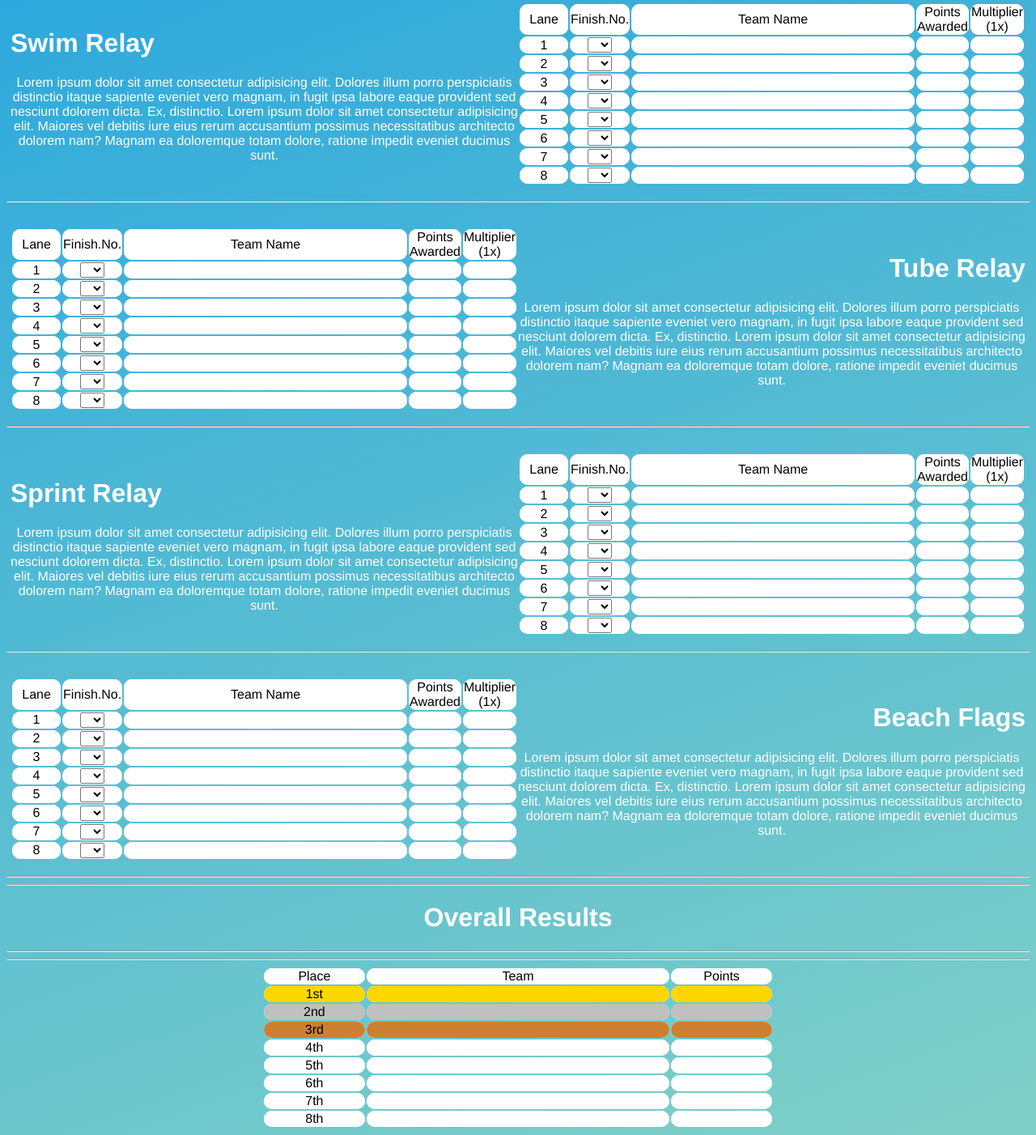
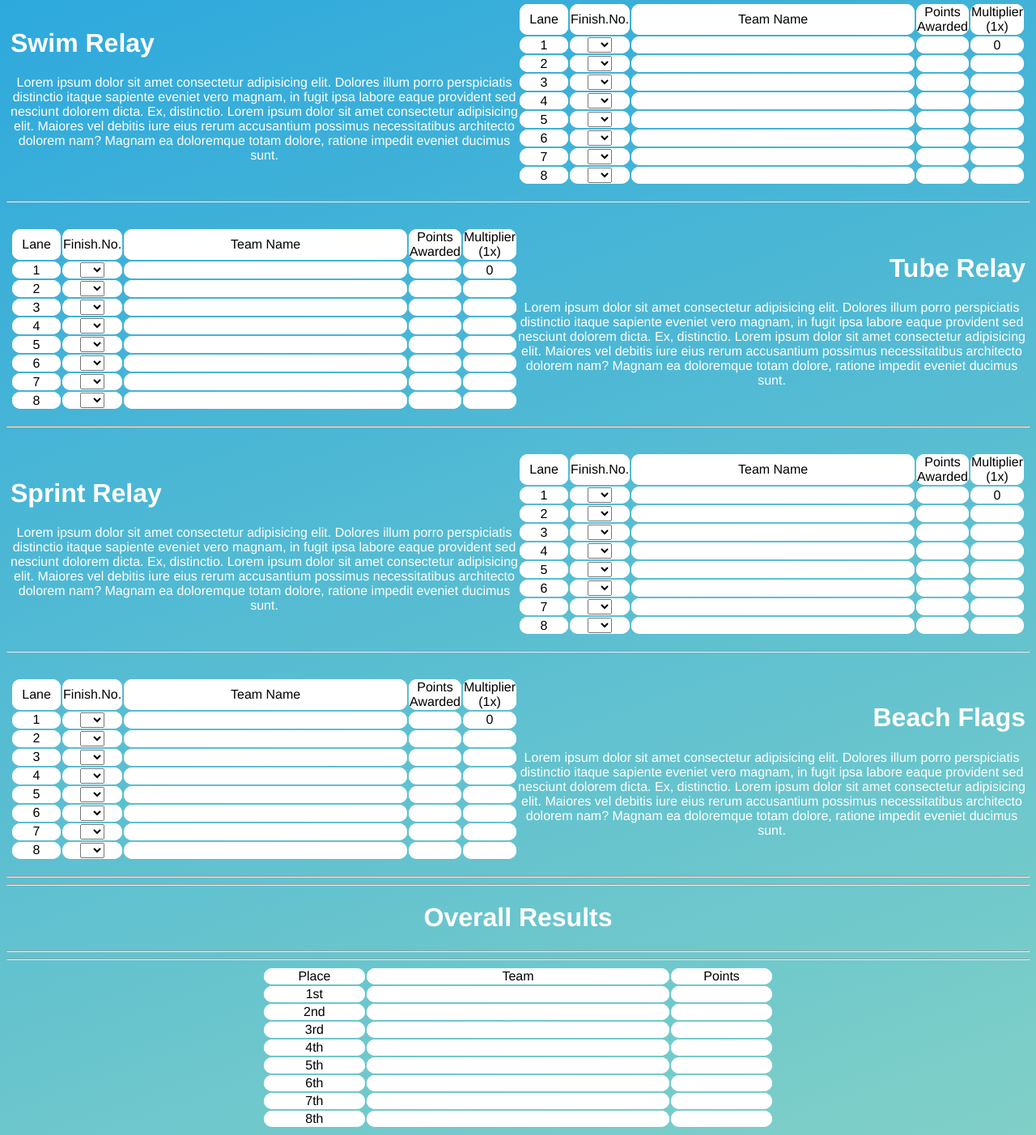
Before and after one commit to The-Iceburg/BLGCEOSICC, a plain HTML site: page index.html in a window 1280 px wide. Shown: the part 1036-2438 px from the top of the page at 81% size. Drawn offline with Linux system fonts and the light colour scheme.

Commit message:
scuffed working

```diff
--- a/index.html
+++ b/index.html
@@ -52,7 +52,7 @@
                             <option value="15">1</option><option value="12">2</option><option value="10">3</option><option value="8">4</option>
                             <option value="6">5</option><option value="4">6</option><option value="2">7</option><option value="1">8</option>
                         </select>
-                    </td><td width="30%" class="team1name"></td><td width="5%" id="R1BRPA"></td><td width="5%" id="R1BRMU">1</td></tr>
+                    </td><td width="30%" class="team1name"></td><td width="5%" id="R1BRPA"></td><td width="5%" id="R1BRMU">0</td></tr>
                     <tr><td width="5%">2</td><td width="5%">
                         <select id="R2BRFP" onchange="pointAward('R2BRPA')">
                             <option hidden></option>
@@ -128,7 +128,7 @@
                             <option value="15">1</option><option value="12">2</option><option value="10">3</option><option value="8">4</option>
                             <option value="6">5</option><option value="4">6</option><option value="2">7</option><option value="1">8</option>
                         </select>
-                    </td><td width="30%" class="team1name"></td><td width="5%" id="R1ABPA"></td><td width="5%" id="R1ABMU"></td></tr>
+                    </td><td width="30%" class="team1name"></td><td width="5%" id="R1ABPA"></td><td width="5%" id="R1ABMU">0</td></tr>
                     <tr><td width="5%">2</td><td width="5%">
                         <select id="R2ABFP" onchange="pointAward('R2ABPA')">
                             <option hidden></option>
@@ -204,7 +204,7 @@
                             <option value="15">1</option><option value="12">2</option><option value="10">3</option><option value="8">4</option>
                             <option value="6">5</option><option value="4">6</option><option value="2">7</option><option value="1">8</option>
                         </select>
-                    </td><td width="30%" class="team1name"></td><td width="5%" id="R1SRPA"></td><td width="5%" id="R1SRMU"></td></tr>
+                    </td><td width="30%" class="team1name"></td><td width="5%" id="R1SRPA"></td><td width="5%" id="R1SRMU">0</td></tr>
                     <tr><td width="5%">2</td><td width="5%">
                         <select id="R2SRFP" onchange="pointAward('R2SRPA')">
                             <option hidden></option>
@@ -280,7 +280,7 @@
                             <option value="15">1</option><option value="12">2</option><option value="10">3</option><option value="8">4</option>
                             <option value="6">5</option><option value="4">6</option><option value="2">7</option><option value="1">8</option>
                         </select>
-                    </td><td width="30%" class="team1name"></td><td width="5%" id="R1TRPA"></td><td width="5%" id="R1TRMU"></td></tr>
+                    </td><td width="30%" class="team1name"></td><td width="5%" id="R1TRPA"></td><td width="5%" id="R1TRMU">0</td></tr>
                     <tr><td width="5%">2</td><td width="5%">
                         <select id="R2TRFP" onchange="pointAward('R2TRPA')">
                             <option hidden></option>
@@ -356,7 +356,7 @@
                             <option value="15">1</option><option value="12">2</option><option value="10">3</option><option value="8">4</option>
                             <option value="6">5</option><option value="4">6</option><option value="2">7</option><option value="1">8</option>
                         </select>
-                    </td><td width="30%" class="team1name"></td><td width="5%" id="R1RRPA"></td><td width="5%" id="R1RRMU"></td></tr>
+                    </td><td width="30%" class="team1name"></td><td width="5%" id="R1RRPA"></td><td width="5%" id="R1RRMU">0</td></tr>
                     <tr><td width="5%">2</td><td width="5%">
                         <select id="R2RRFP" onchange="pointAward('R2RRPA')">
                             <option hidden></option>
@@ -432,7 +432,7 @@
                             <option value="15">1</option><option value="12">2</option><option value="10">3</option><option value="8">4</option>
                             <option value="6">5</option><option value="4">6</option><option value="2">7</option><option value="1">8</option>
                         </select>
-                    </td><td width="30%" class="team1name"></td><td width="5%" id="R1BFPA"></td><td width="5%" id="R1BFMU"></td></tr>
+                    </td><td width="30%" class="team1name"></td><td width="5%" id="R1BFPA"></td><td width="5%" id="R1BFMU">0</td></tr>
                     <tr><td width="5%">2</td><td width="5%">
                         <select id="R2BFFP" onchange="pointAward('R2BFPA')">
                             <option hidden></option>
@@ -499,9 +499,9 @@
         <hr>
         <table align="center" width="50%">
             <tr><td width="10%">Place</td><td width="30%">Team</td><td width="10%">Points</td></tr>
-            <tr><td width="10%" id="first">1st</td><td width="30%" id="first"></td><td width="10%" id="first"></td></tr>
-            <tr><td width="10%" id="second">2nd</td><td width="30%" id="second"></td><td width="10%" id="second"></td></tr>
-            <tr><td width="10%" id="third">3rd</td><td width="30%" id="third"></td><td width="10%" id="third"></td></tr>
+            <tr><td width="10%" class="first">1st</td><td width="30%" class="first" id="1teamname"></td><td width="10%" class="first" id="1teampoints"></td></tr>
+            <tr><td width="10%" class="second">2nd</td><td width="30%" class="second"></td><td width="10%" class="second"></td></tr>
+            <tr><td width="10%" class="third">3rd</td><td width="30%" class="third"></td><td width="10%" class="third"></td></tr>
             <tr><td width="10%">4th</td><td width="30%"></td><td width="10%"></td></tr>
             <tr><td width="10%">5th</td><td width="30%"></td><td width="10%"></td></tr>
             <tr><td width="10%">6th</td><td width="30%"></td><td width="10%"></td></tr>
--- a/main.js
+++ b/main.js
@@ -37,8 +37,11 @@ function resultsGen() {
             pointotal += parseInt(pointsAwarded);
         }
         results["team".concat(k + 1).concat("name")] = pointotal;
+    }
 
-    }
+    document.getElementById("1teamname").innerHTML = document.getElementById("team1").value;
+    document.getElementById("1teampoints").innerHTML = results["team1name"]
+
 
 
 }
```
